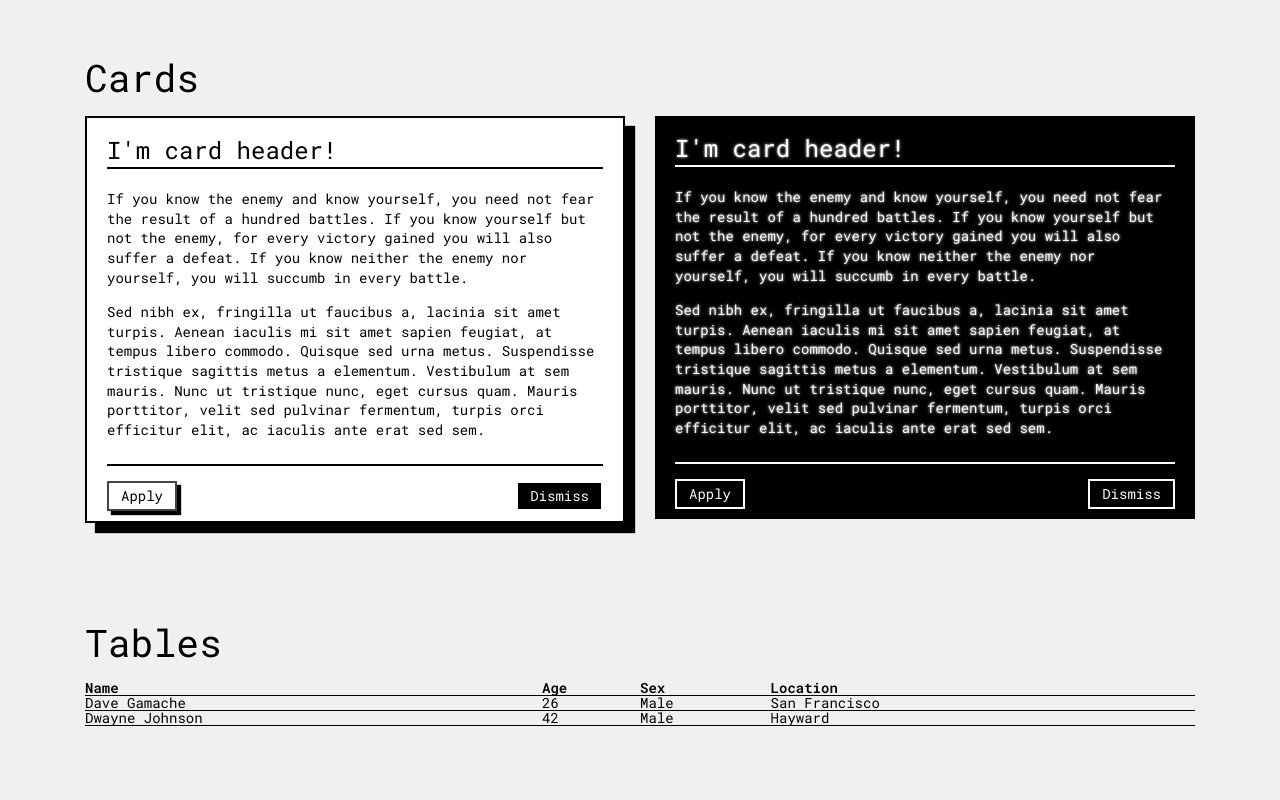
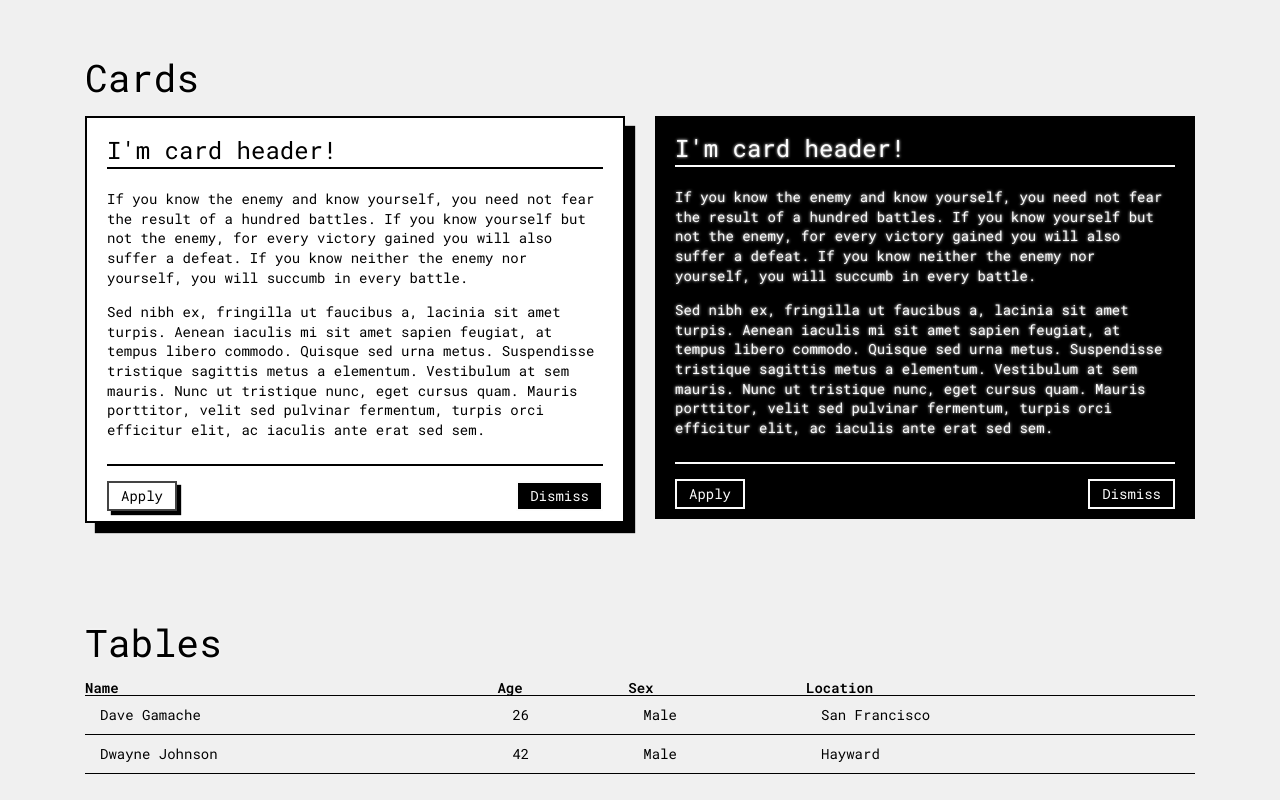
Before and after one commit to ogzhncrt/fiesel, a plain HTML site: page index.html in a window 1280 px wide. Shown: the part 908-1708 px from the top of the page. Drawn offline with Linux system fonts and the light colour scheme.

Commit message:
Update fiesel-initial.css

```diff
--- a/css/fiesel-initial.css
+++ b/css/fiesel-initial.css
@@ -214,6 +214,8 @@ div.slave-card {
 /* Start - Table */
 
 .master-table {
+	display: table;
+	box-sizing: border-box;
 	width: 100%;
 }
 
@@ -229,4 +231,9 @@ div.slave-card {
 	border-bottom: solid 1px #000;
 }
 
+.master-table td {
+	padding: 12px 15px;
+	text-align: left;
+}
+
 /* End - Table */
```
